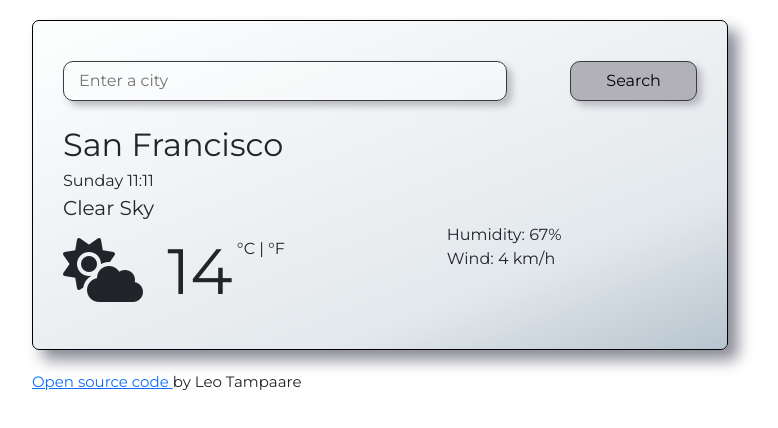
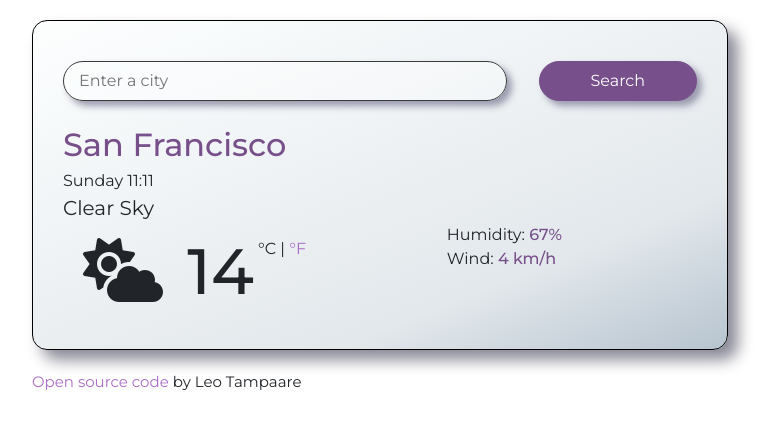
Before and after one commit to Leo-Tampaare/vanilla-weather-app, a plain HTML site: page index.html in a window 1280 px wide. Shown: the whole page, without its empty margins (260-1038 px from the left). Drawn offline with nearby package versions, Linux system fonts and the light colour scheme.

Commit message:
Add main colors

```diff
--- a/index.html
+++ b/index.html
@@ -36,20 +36,20 @@
           </form>
           <div class="city">San Francisco</div>
           <div class="date">
-            <span class="day">Sunday</span>
-            <span class="time">11:11</span>
+            <span id="day">Sunday</span>
+            <span id="time">11:11</span>
           </div>
           <div class="description">Clear sky</div>
           <div class="row">
             <div class="col-7">
               <i class="fa-solid fa-cloud-sun icon"></i>
               <span class="temperature">14</span>
-              <span class="unit">°C | °F</span>
+              <span class="units">°C | <a href="#">°F</a></span>
             </div>
             <div class="col-5">
               <ul>
-                <li>Humidity: <span>67</span>%</li>
-                <li>Wind: <span>4</span> km/h</li>
+                <li>Humidity: <span class="value">67%</span></li>
+                <li>Wind: <span class="value">4 km/h</span></li>
               </ul>
             </div>
           </div>
--- a/src/style.css
+++ b/src/style.css
@@ -16,7 +16,7 @@
   );
   margin: 20px auto;
   border: 1px solid #000;
-  border-radius: 7px;
+  border-radius: 15px;
   box-shadow: 10px 10px 15px rgb(138, 138, 151);
   padding: 20px 30px 30px;
   min-width: 540px;
@@ -32,8 +32,8 @@
 .form-submit {
   border: 1px solid rgb(59, 59, 59);
   padding: 7px 15px;
-  box-shadow: 5px 5px 7px rgba(178, 178, 185, 0.87);
-  border-radius: 10px;
+  box-shadow: 5px 5px 7px rgba(141, 141, 163, 0.87);
+  border-radius: 20px;
 }
 
 .form-search,
@@ -44,17 +44,21 @@
 }
 
 .form-submit {
-  width: 20%;
-  background: rgb(178, 177, 185);
+  width: 25%;
+  color: white;
+  border: 1px solid #774f8a;
+  background: #774f8a;
   transition: all 150ms ease-in-out;
 }
 
 .form-submit:hover {
-  background: rgba(175, 175, 175, 0.212);
+  background: #54626db9;
 }
 
 .city {
   font-size: 32px;
+  font-weight: 500;
+  color: #774f8a;
   text-transform: capitalize;
 }
 
@@ -68,11 +72,14 @@
   font-size: 64px;
 }
 
+.icon {
+  padding: 0 20px;
+}
 .temperature {
-  padding-left: 20px;
+  font-weight: 500;
 }
 
-.unit {
+.units {
   position: relative;
   top: -40px;
 }
@@ -82,7 +89,17 @@ ul {
   padding-left: 0;
 }
 
+.value {
+  color: #774f8a;
+  font-weight: 500;
+}
+
 small {
   text-align: center;
   font-size: 15px;
 }
+
+a {
+  text-decoration: none;
+  color: #aa6cc7;
+}
```
